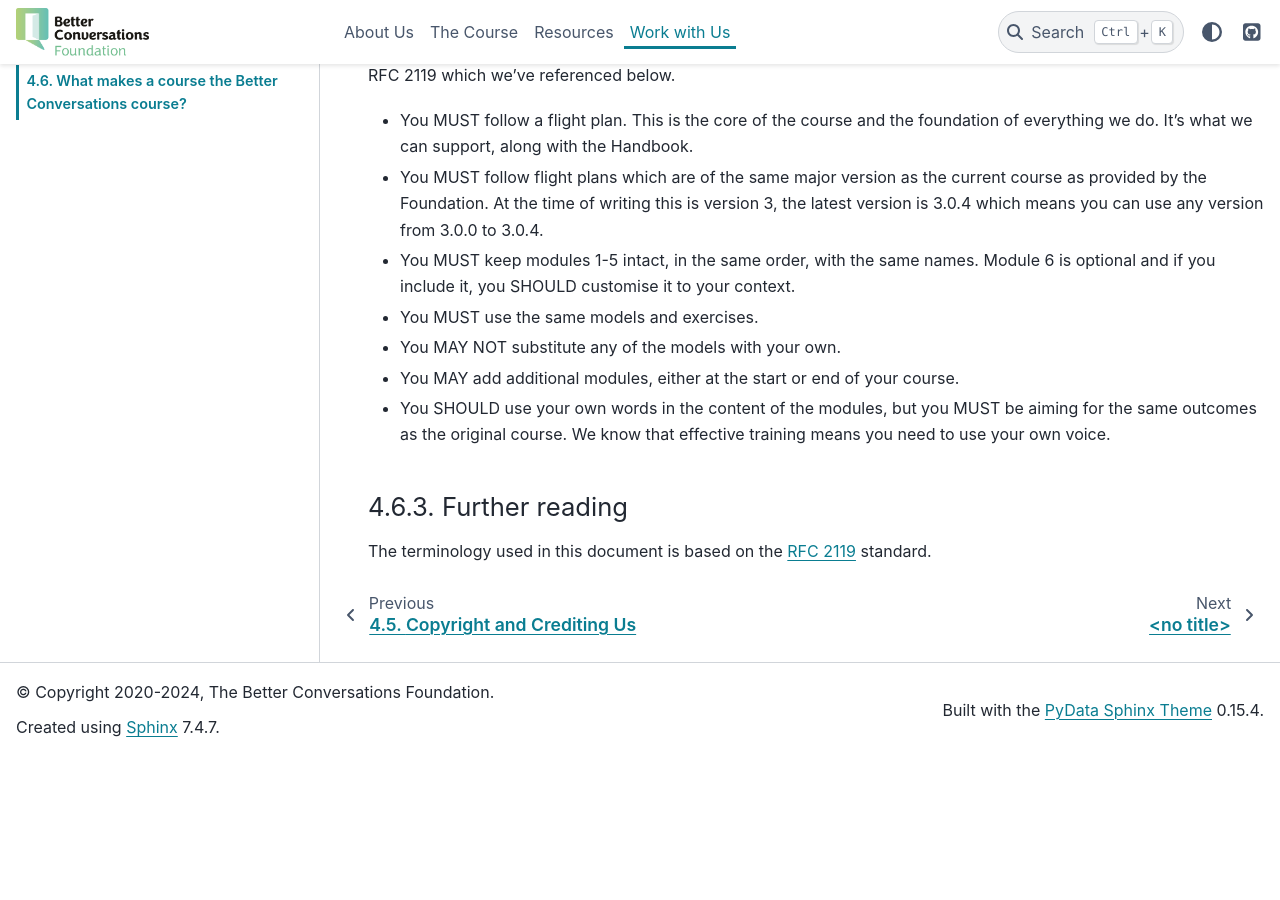
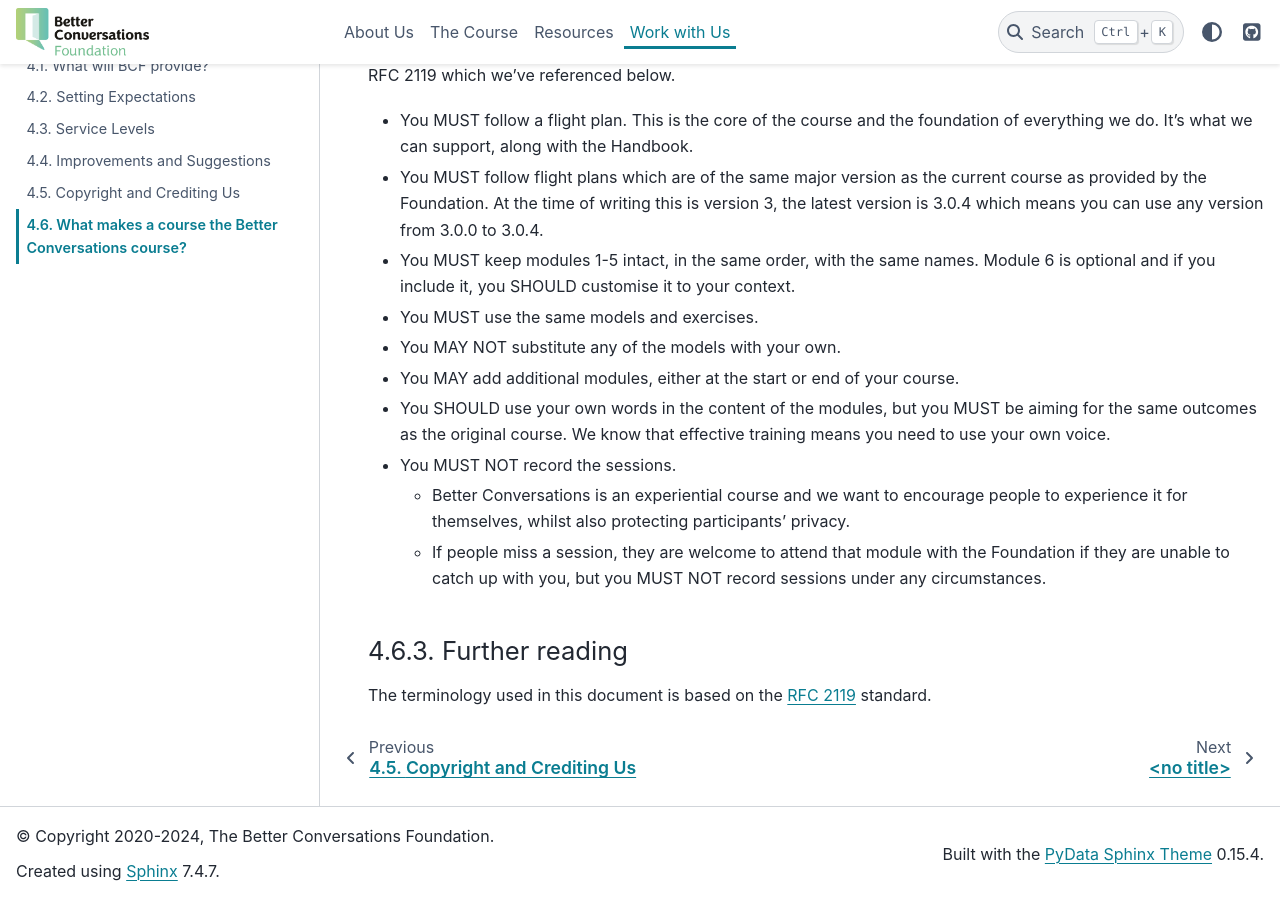
Before and after one commit to Better-Conversations/docs.bettercourses.org, a Sphinx documentation site: the page built from source/work-with-us/course-definition.rst, in a window 1280 px wide and 900 px high, scrolled down 741 px. Built offline with Sphinx 7.4.7 and the PyData theme 0.15.4, drawn with Linux system fonts in a browser that asks for light colours; comment, search, counter and statistics services are not loaded; before the commit the page ends 1497 px from its top, so only the background shows below that.

Commit message:
Add requirement not to record sessions

```diff
--- a/source/work-with-us/course-definition.rst
+++ b/source/work-with-us/course-definition.rst
@@ -57,6 +57,14 @@
   aiming for the same outcomes as the original course. We know that effective
   training means you need to use your own voice.
 
+- You MUST NOT record the sessions.
+
+  - Better Conversations is an experiential course and we want to encourage people
+    to experience it for themselves, whilst also protecting participants' privacy.
+
+  - If people miss a session, they are welcome to attend that module with the
+    Foundation if they are unable to catch up with you, but you MUST NOT record
+    sessions under any circumstances.
 
 ---------------
 Further reading
```
